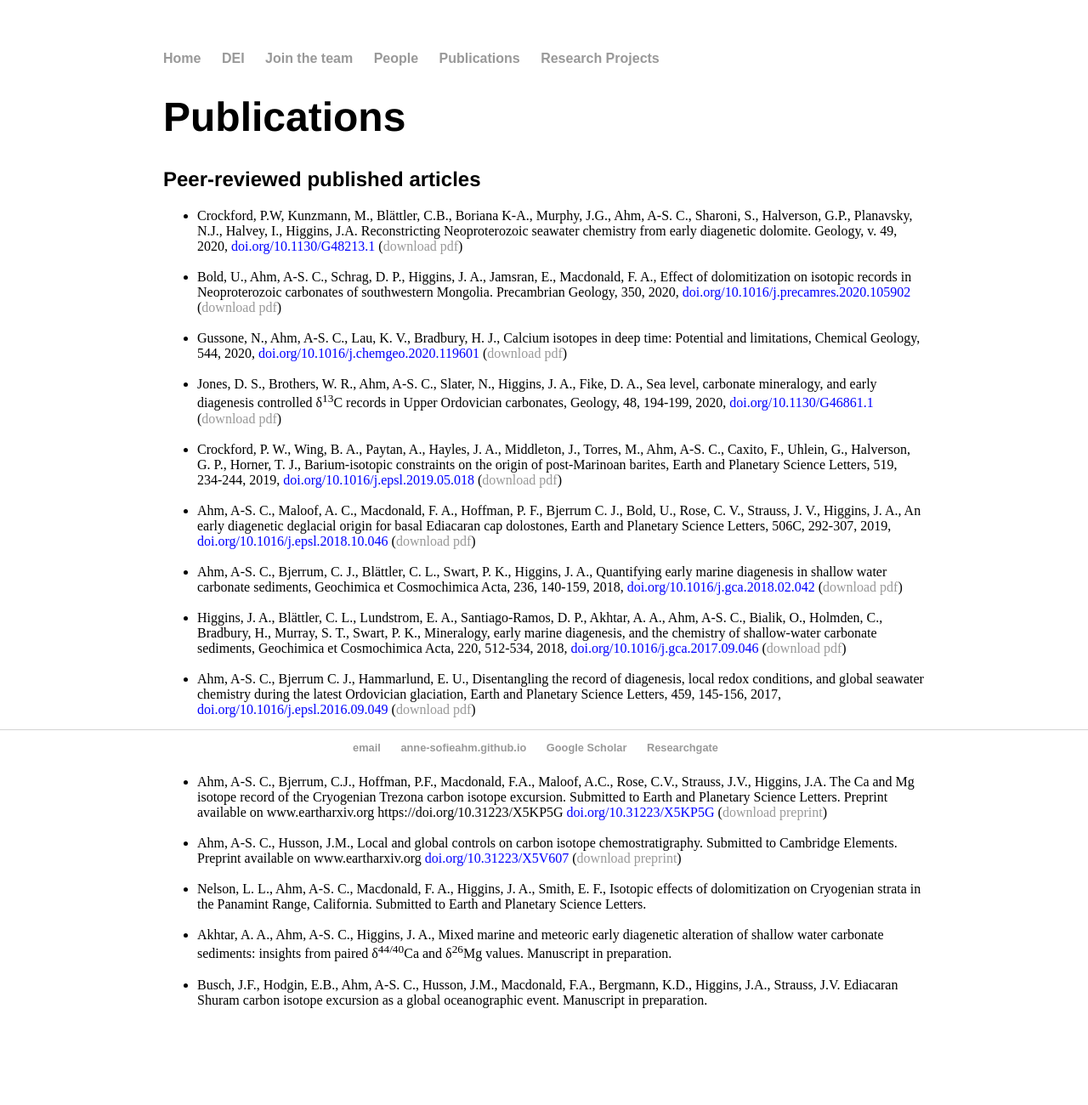
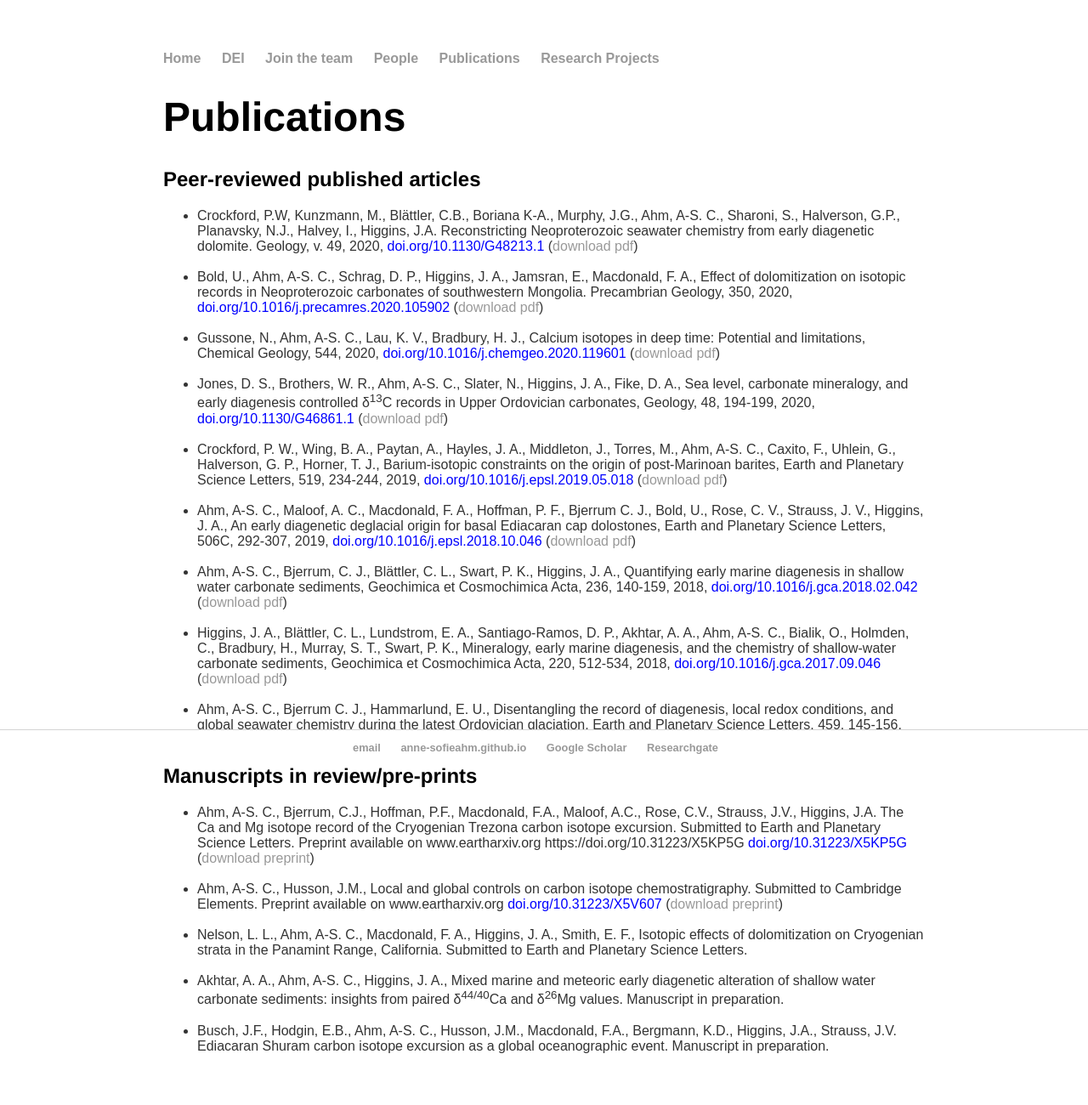
Before and after one commit to Anne-SofieAhm/Anne-SofieAhm.github.io, a Jekyll site: the page built from publications/index.html, in a window 1280 px wide. Shown: the whole page at 85% size. Built offline with Jekyll 4.4.1, drawn with Linux system fonts in a browser that asks for light colours; before the commit the page ends 1246 px from its top, so only the background shows below that.

Commit message:
Update index.html

```diff
--- a/publications/index.html
+++ b/publications/index.html
@@ -7,7 +7,7 @@
 
 <h2>Peer-reviewed published articles</h2>
 <p>
-  <ul>
+  <ul style="font-family: Arial; color:#333">
      <li>Crockford, P.W, Kunzmann, M., Blättler, C.B., Boriana K-A., Murphy, J.G.,
        Ahm, A-S. C., Sharoni, S., Halverson, G.P., Planavsky, N.J., Halvey, I., Higgins, J.A.
        Reconstricting Neoproterozoic seawater chemistry from early diagenetic dolomite.
@@ -87,7 +87,7 @@
 
 <h2>Manuscripts in review/pre-prints</h2>
 <p>
-  <ul>
+  <ul style="font-family: Arial; color:#333">
     <li>Ahm, A-S. C., Bjerrum, C.J., Hoffman, P.F., Macdonald, F.A., Maloof, A.C.,
       Rose, C.V., Strauss, J.V., Higgins, J.A. The Ca and Mg isotope record of the
       Cryogenian Trezona carbon isotope excursion.
```
